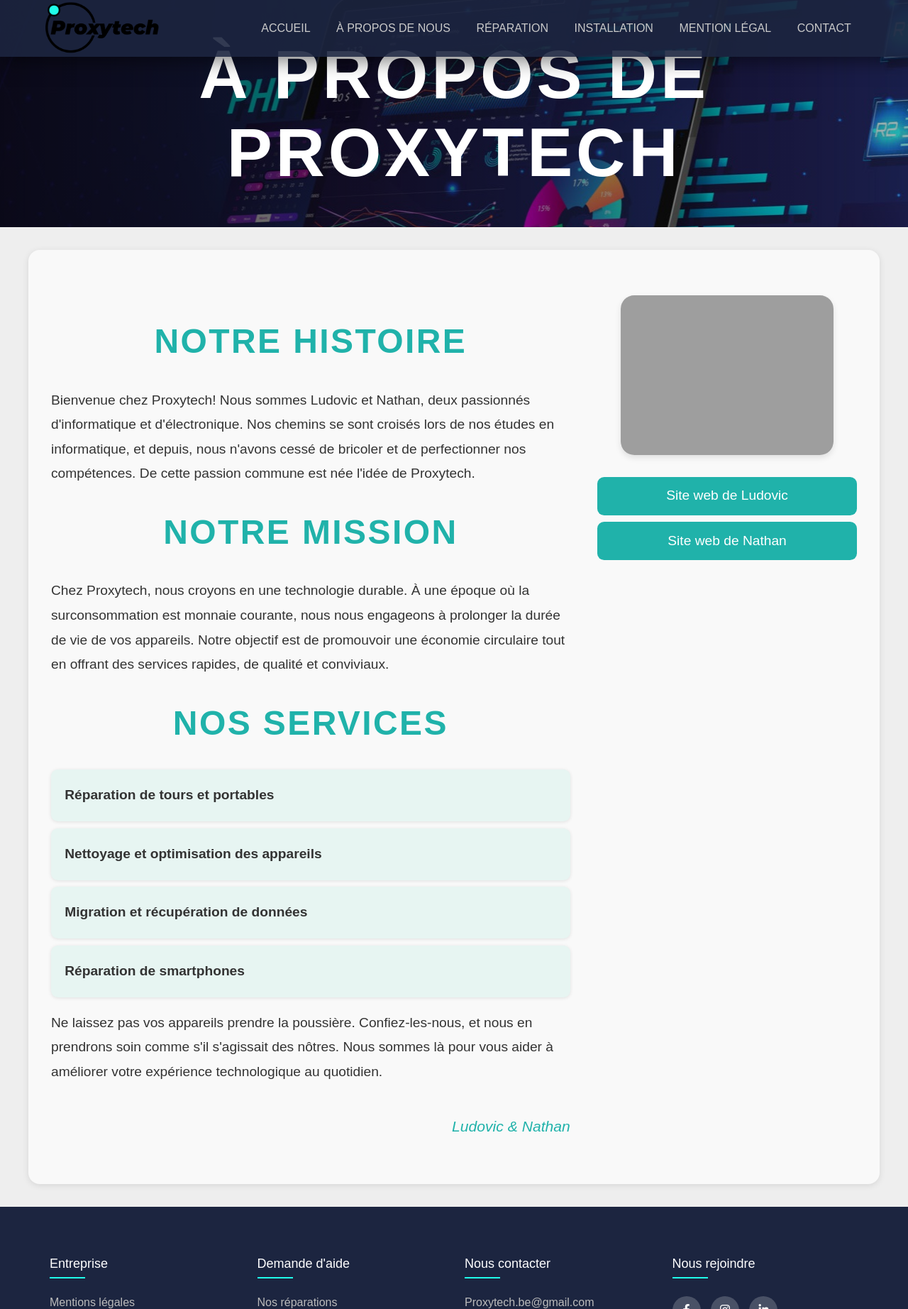
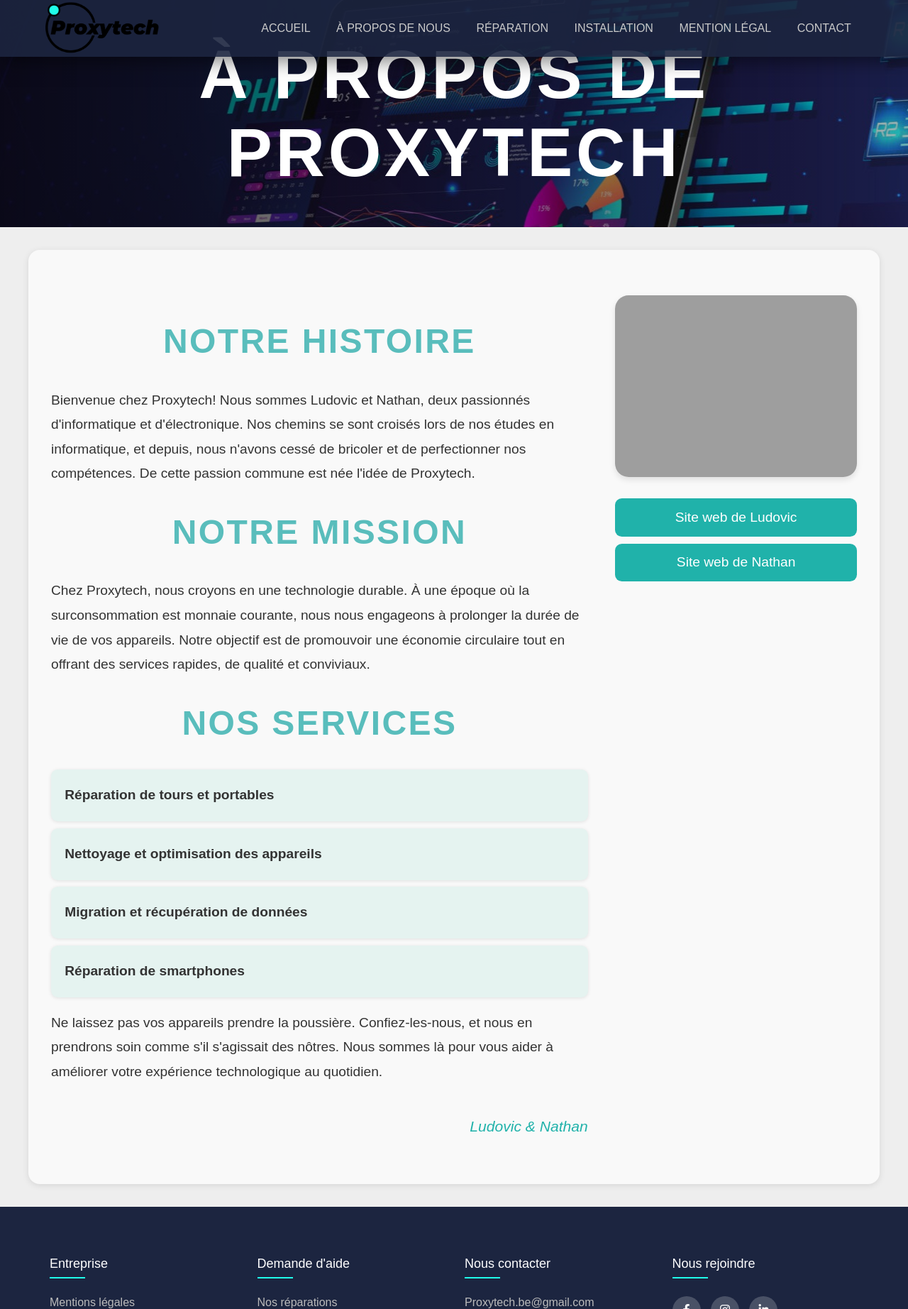
Before and after one commit to pandab-ast/Proxytech_WebSite, a Django app: page /aboutUs in a window 1280 px wide. Shown: the top 1844 px of the page at 71% size. Run offline with Django 4.2, Linux system fonts and the light colour scheme; grey boxes are pictures that could not be loaded.

Commit message:
Update styleAboutUs.css

```diff
--- a/proxytech_app/static/styleAboutUs.css
+++ b/proxytech_app/static/styleAboutUs.css
@@ -43,27 +43,27 @@ body {
 
 .container_about {
     display: flex;
-    flex-direction: row;
+    flex-wrap: wrap;
     align-items: flex-start;
     text-align: left;
     line-height: 1.8em;
     color: #333;
     font-size: 1.2em;
+    margin: auto;
 }
 
 .about_text {
-    flex: 2;
     padding-right: 2em;
+    flex: 1 1 70%;
 }
 
 .about_photo {
-    flex: 1;
     text-align: center;
+    flex: 1 1 30%;
 }
 
 .about_photo img {
     width: 100%;
-    max-width: 300px;
     border-radius: 1em;
     box-shadow: 0 4px 8px rgba(0, 0, 0, 0.1);
     transition: transform 0.3s ease;
@@ -94,7 +94,7 @@ body {
 
 .container_about h2 {
     text-align: center;
-    color: #20b2aa;
+    color: #59bdbc;
     font-size: 2.5em;
     margin-top: 1em;
     margin-bottom: 1em;
@@ -109,7 +109,7 @@ body {
 }
 
 .container_about ul li {
-    background: #e7f5f2;
+    background: #e5f3f0;
     margin: 0.5em 0;
     padding: 1em;
     border-radius: 0.5em;
@@ -155,8 +155,18 @@ body {
         padding: 2em 1em;
     }
 
-    .about_text {
-        padding-right: 0;
+    .container_about {
+        flex-direction: column;
+    }
+
+    .about_text, .about_photo {
+        width: 100%;
+        padding: 0;
+        margin: 0;
+    }
+
+    .about_photo {
+        margin-top: 2em;
     }
 
     .container_about h2 {
@@ -166,9 +176,4 @@ body {
     .container_about ul li {
         padding: 0.8em;
     }
-
-    .about_photo img {
-        width: 100%;
-        max-width: 200px;
-    }
 }
```
